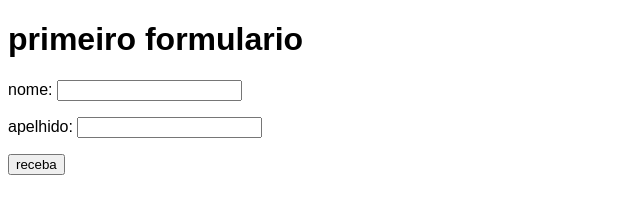
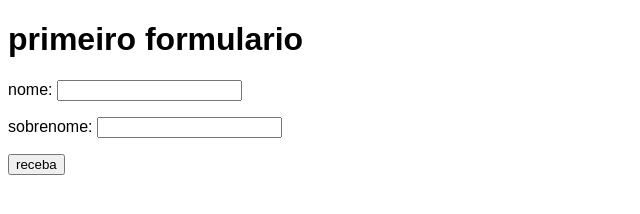
Before and after one commit to GabrielKarkle/HTML-CSS, a plain HTML site: page exercicios/EX25/form01.html in a window 1280 px wide. Shown: the full height of the page, 0-640 px from the left. Drawn offline with Linux system fonts and the light colour scheme.

Commit message:
novos exercicios

```diff
--- a/exercicios/EX25/form01.html
+++ b/exercicios/EX25/form01.html
@@ -12,9 +12,11 @@
 </head>
 <body>
     <h1>primeiro formulario</h1>
-    <form action="">
-        <p>nome: <input type="text" name="nome" id="nome"></p>
-        <p>apelhido: <input type="text" name="apelhido" id="apelhido"></p>
+    <form action="cadastro.php" autocomplete="off">
+        <p><label for="inome">nome:</label>
+            <input type="text" name="nome" id="inome"></p>
+        <p><label for="isobrenome">sobrenome:</label>
+             <input type="text" name="sobrenome" id="isobrenome"></p>
         <input type="submit" value="receba">
     </form>
 
```
